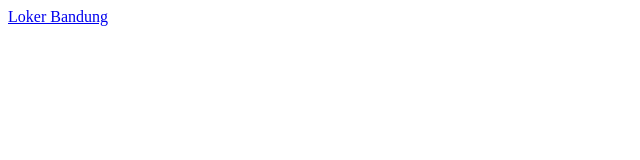
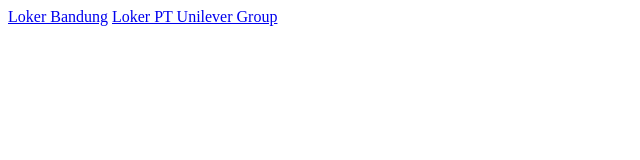
Before and after one commit to dikibaroedax/Lokerjain, a plain HTML site: page index.html in a window 1280 px wide. Shown: the whole page, without its empty margins (0-640 px from the left). Drawn offline with Linux system fonts and the light colour scheme.

Commit message:
Update index.html

```diff
--- a/index.html
+++ b/index.html
@@ -10,6 +10,7 @@
 <body>
 <main>
 <a href="lowongan-kerja-terbaru-1.html">Loker Bandung</a>
+<a href="lowongan-kerja-pt-unilever-group.html">Loker PT Unilever Group</a>
 </main>
 </body>
 </html>
```
